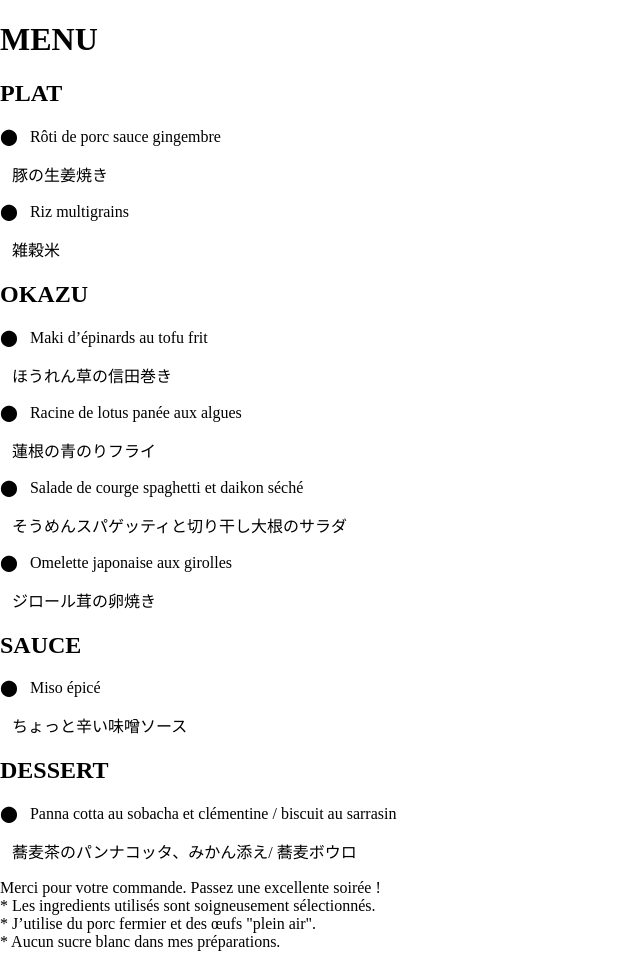
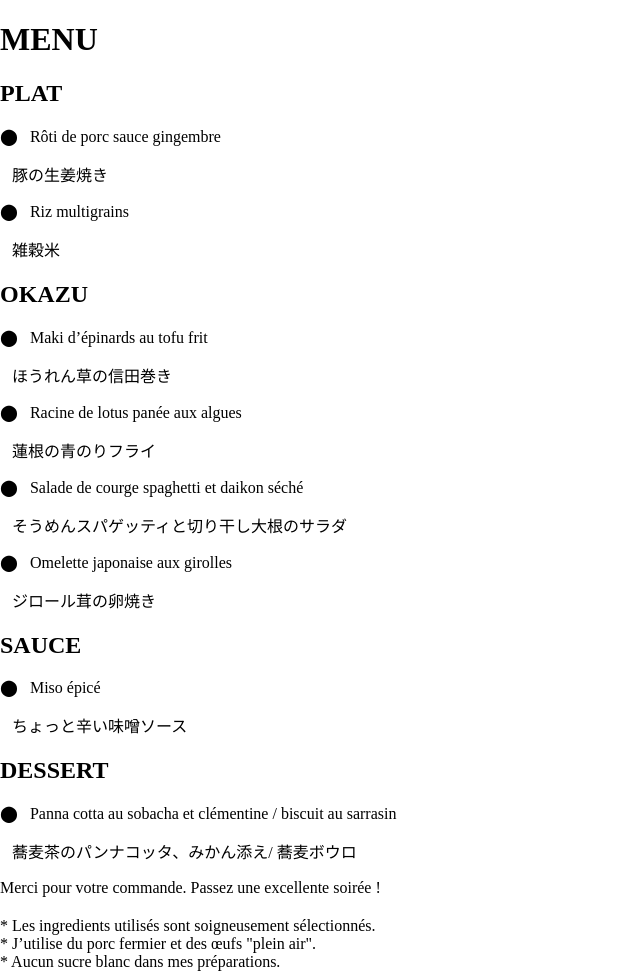
Before and after one commit to matsupin/main, a Jekyll site: the page built from menus/commande_sophie_181124.html, in a window 1280 px wide. Shown: the whole page, without its empty margins (0-640 px from the left). Built offline with Jekyll 4.4.1, drawn with Linux system fonts in a browser that asks for light colours.

Commit message:
Update commande_sophie_181124.html

```diff
--- a/menus/commande_sophie_181124.html
+++ b/menus/commande_sophie_181124.html
@@ -60,7 +60,7 @@
     <!-- Image at the end of the menu -->
     <!-- <img src="../assets/images/massage.jpg" alt="Etsuko doing a Japanese massage" class="menu-image"> -->
 
-    <div class="comment" style="font-size: 1.0em;">Merci pour votre commande. Passez une excellente soirée !</div>
+    <div class="comment first-comment" style="font-size: 1.0em;">Merci pour votre commande. Passez une excellente soirée !</div>
 
     <style> .comment {margin: 0;}.first-comment {margin-bottom: 20px;} </style>
     <div class="comment">* Les ingredients utilisés sont soigneusement sélectionnés.</div>
```
